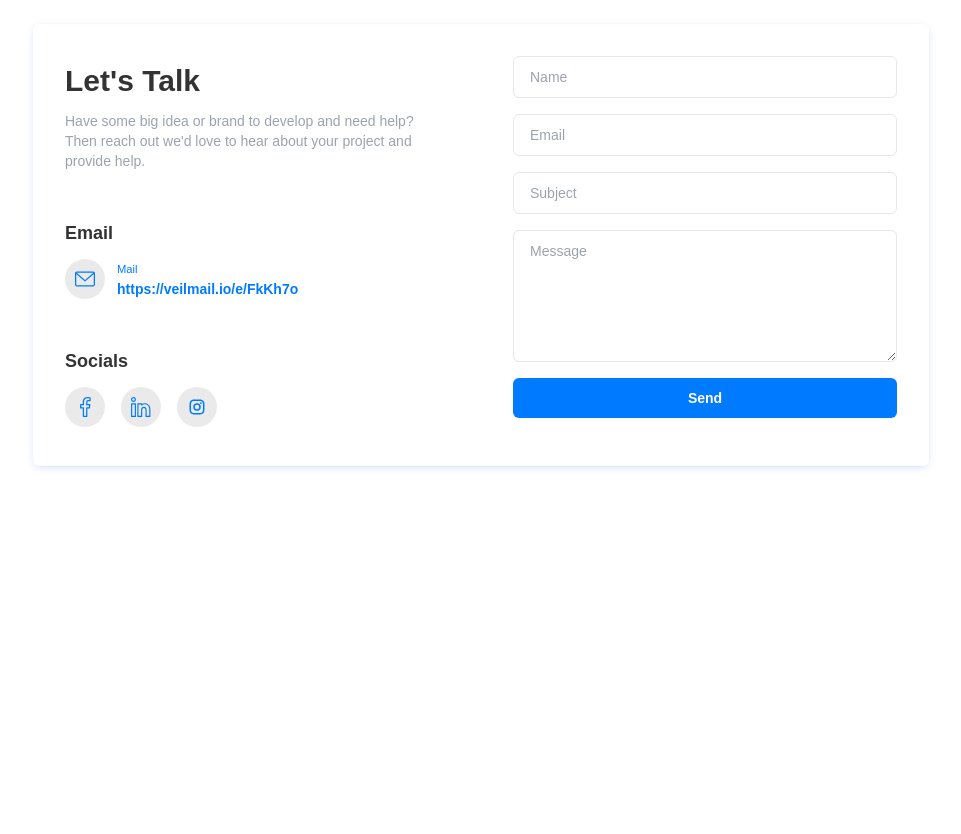
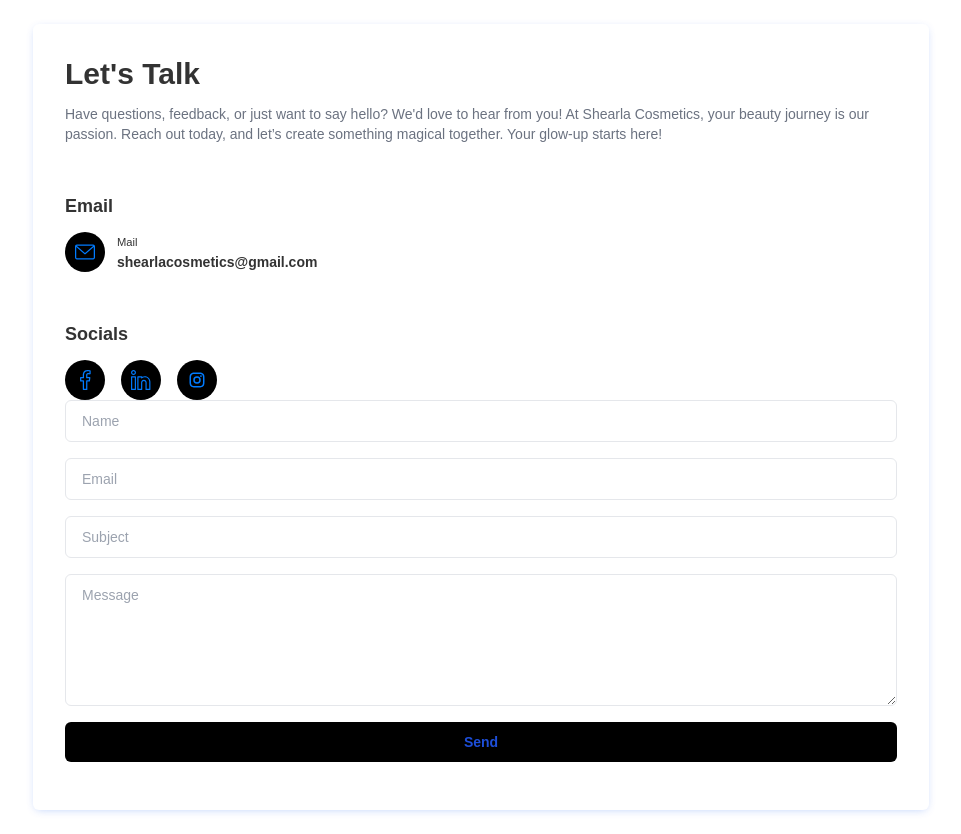
Before and after one commit to Akweleyp/shearla-website, a plain HTML site: page contact.html in a window 1280 px wide. Shown: the whole page, without its empty margins (159-1120 px from the left). Before the commit the page ends 800 px from the top, so only its background shows below. Drawn offline with nearby package versions, Linux system fonts and the light colour scheme.

Commit message:
contact page

```diff
--- a/contact.html
+++ b/contact.html
@@ -4,16 +4,16 @@
   <script src="https://cdn.tailwindcss.com"></script>
 </head>
   <body>
-<div class="my-6">
-            <div class="grid sm:grid-cols-2 items-center gap-16 p-8 mx-auto max-w-4xl bg-white shadow-[0_2px_10px_-3px_rgba(6,81,237,0.3)] rounded-md text-[#333] font-[sans-serif]">
+<div class="contact my-6">
+            <div class="bg-gray-400 sm:grid-cols-2 items-center gap-16 p-8 mx-auto max-w-4xl bg-white shadow-[0_2px_10px_-3px_rgba(6,81,237,0.3)] rounded-md text-[#333] font-[sans-serif] ">
                 <div>
                     <h1 class="text-3xl font-extrabold">Let's Talk</h1>
-                    <p class="text-sm text-gray-400 mt-3">Have some big idea or brand to develop and need help? Then reach out we'd love to hear about your project  and provide help.</p>
+                    <p class="text-sm text-gray-500 mt-3">Have questions, feedback, or just want to say hello? We'd love to hear from you! At Shearla Cosmetics, your beauty journey is our passion. Reach out today, and let’s create something magical together. Your glow-up starts here!</p>
                     <div class="mt-12">
                         <h2 class="text-lg font-extrabold">Email</h2>
                         <ul class="mt-3">
                             <li class="flex items-center">
-                                <div class="bg-[#e6e6e6cf] h-10 w-10 rounded-full flex items-center justify-center shrink-0">
+                                <div class="bg-black h-10 w-10 rounded-full flex items-center justify-center shrink-0">
                                     <svg xmlns="http://www.w3.org/2000/svg" width="20px" height="20px" fill='#007bff'
                                         viewBox="0 0 479.058 479.058">
                                         <path
@@ -21,9 +21,9 @@
                                             data-original="#000000" />
                                     </svg>
                                 </div>
-                                <a target="blank" href="https://veilmail.io/e/FkKh7o" class="text-[#007bff] text-sm ml-3">
+                                <a target="blank" href="shearlacosmetics@gmail.com" class="text-base text-sm ml-3">
                                     <small class="block">Mail</small>
-                                    <strong>https://veilmail.io/e/FkKh7o</strong>
+                                    <strong>shearlacosmetics@gmail.com</strong>
                                 </a>
                             </li>
                         </ul>
@@ -31,7 +31,7 @@
                     <div class="mt-12">
                         <h2 class="text-lg font-extrabold">Socials</h2>
                         <ul class="flex mt-3 space-x-4">
-                            <li class="bg-[#e6e6e6cf] h-10 w-10 rounded-full flex items-center justify-center shrink-0">
+                            <li class="bg-black h-10 w-10 rounded-full flex items-center justify-center shrink-0">
                                 <a href="javascript:void(0)">
                                     <svg xmlns="http://www.w3.org/2000/svg" width="20px" height="20px" fill='#007bff'
                                         viewBox="0 0 24 24">
@@ -41,7 +41,7 @@
                                     </svg>
                                 </a>
                             </li>
-                            <li class="bg-[#e6e6e6cf] h-10 w-10 rounded-full flex items-center justify-center shrink-0">
+                            <li class="bg-black h-10 w-10 rounded-full flex items-center justify-center shrink-0">
                                 <a href="javascript:void(0)">
                                     <svg xmlns="http://www.w3.org/2000/svg" width="20px" height="20px" fill='#007bff'
                                         viewBox="0 0 511 512">
@@ -51,7 +51,7 @@
                                     </svg>
                                 </a>
                             </li>
-                            <li class="bg-[#e6e6e6cf] h-10 w-10 rounded-full flex items-center justify-center shrink-0">
+                            <li class="bg-black h-10 w-10 rounded-full flex items-center justify-center shrink-0">
                                 <a href="javascript:void(0)">
                                     <svg xmlns="http://www.w3.org/2000/svg" width="20px" height="20px" fill='#007bff'
                                         viewBox="0 0 24 24">
@@ -75,7 +75,7 @@
                     <textarea placeholder='Message' rows="6"
                         class="w-full rounded-md px-4 border text-sm pt-2.5 outline-[#007bff]"></textarea>
                     <button type='button'
-                        class="text-white bg-[#007bff] hover:bg-blue-600 font-semibold rounded-md text-sm px-4 py-2.5 w-full">Send</button>
+                        class="text-blue-700 bg-black hover:bg-blue-600 font-semibold rounded-md text-sm px-4 py-2.5 w-full">Send</button>
                 </form>
             </div>
         </div>
--- a/styles.css
+++ b/styles.css
@@ -306,6 +306,8 @@ footer{
   font-size: 30px;
   color:black;
 }
+
+
 @tailwind base;
 @tailwind components;
 @tailwind utilities;
```
